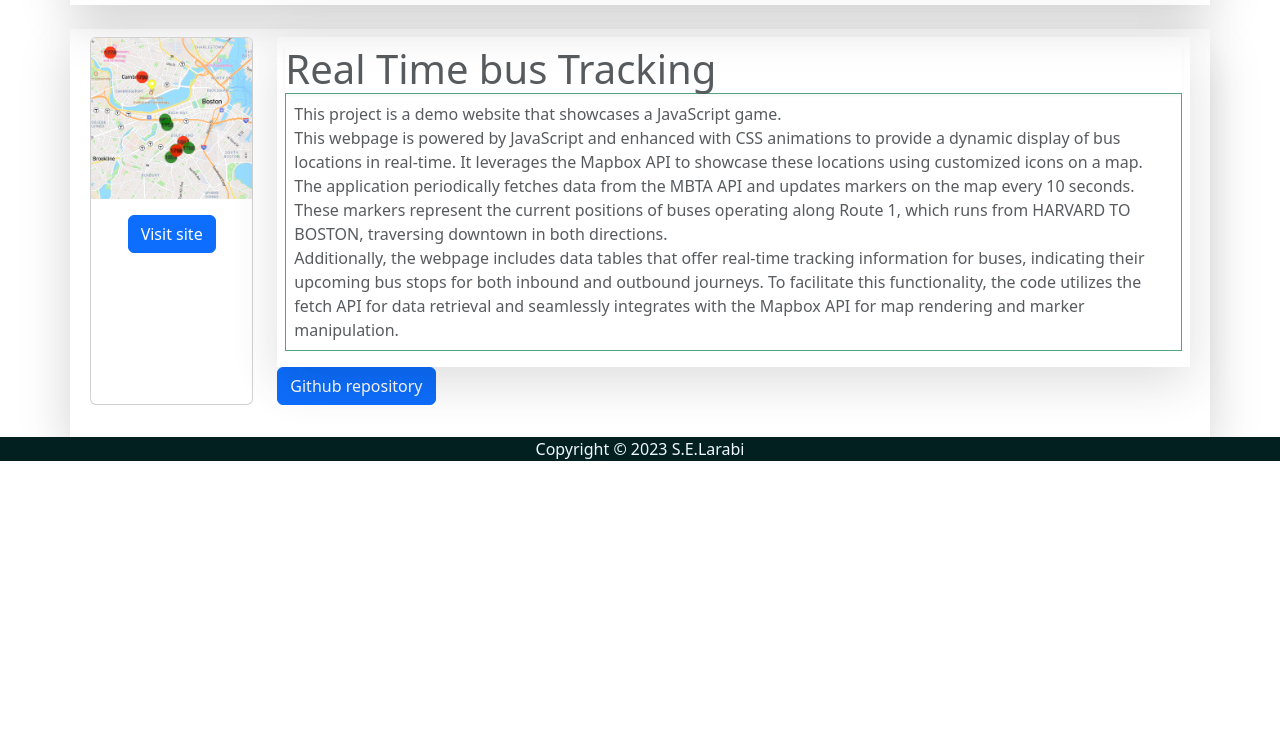
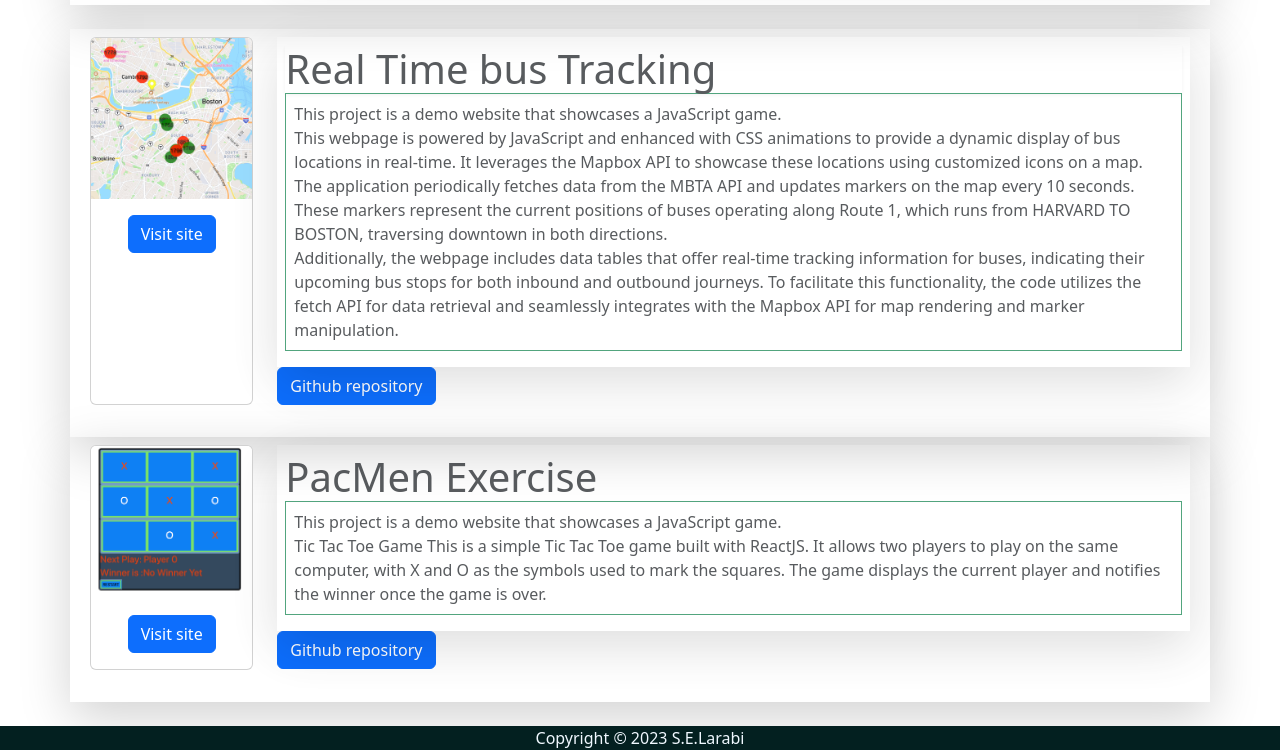
Before and after one commit to SElarabi/Portfolio, a plain HTML site: page projects.html in a window 1280 px wide. Shown: the part 775-1525 px from the top of the page. Before the commit the page ends 1236 px from the top, so only its background shows below. Drawn offline with nearby package versions, Linux system fonts and the light colour scheme.

Commit message:
add tic-tac-toe section

```diff
--- a/projects.html
+++ b/projects.html
@@ -191,6 +191,43 @@
         </div>
       </div>
     </div>
+    <!-- TIC-TAC-TOE Projects-->
+    <div class="container shadow-lg">
+      <div class="row p-md-2">
+        <div class="col-md-2 mb-4">
+          <div class="card h-100">
+            <img src="./pictures/tic_tac_toe.png" alt="tic_tac_toe" class="card-img-top" />
+            <div class="card-body text-center">
+              <a href="https://selarabi.github.io/Tic-Tac-Toe/" class="btn btn-primary">Visit site</a>
+            </div>
+          </div>
+        </div>
+
+        <div class="col">
+          <span class="d-block p-2 opacity-75 shadow-lg">
+            <h5 class="card-title display-6">PacMen Exercise</h5>
+
+            <div class="border border-success p-2 mb-2">
+              <article>
+                This project is a demo website that showcases a JavaScript
+                game.</br>
+                Tic Tac Toe Game This is a simple Tic Tac Toe game built with ReactJS. It allows two players to play on
+                the same
+                computer, with X and O as the symbols used to mark the squares. The game displays the current player and
+                notifies the
+                winner once the game is over.
+              </article>
+            </div>
+          </span>
+
+          <div class="card-body">
+            <a href="#" onclick="window.open('https://github.com/SElarabi/Tic-Tac-Toe','blanck')"
+              class="btn btn-primary opacity-100">Github repository</a>
+          </div>
+        </div>
+      </div>
+    </div>
+    <br />
   </main>
 
   <!-- Footer -->
```
